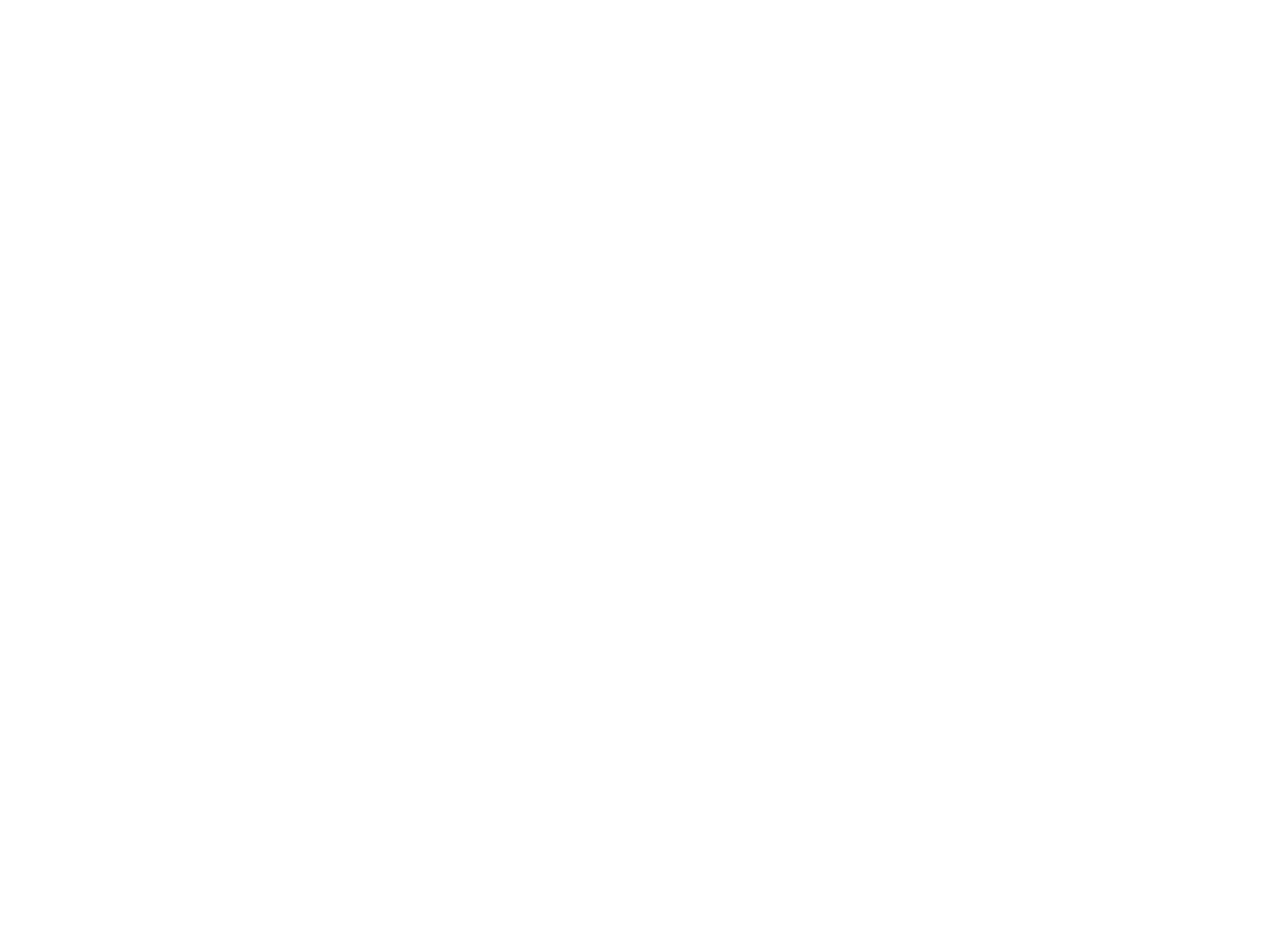
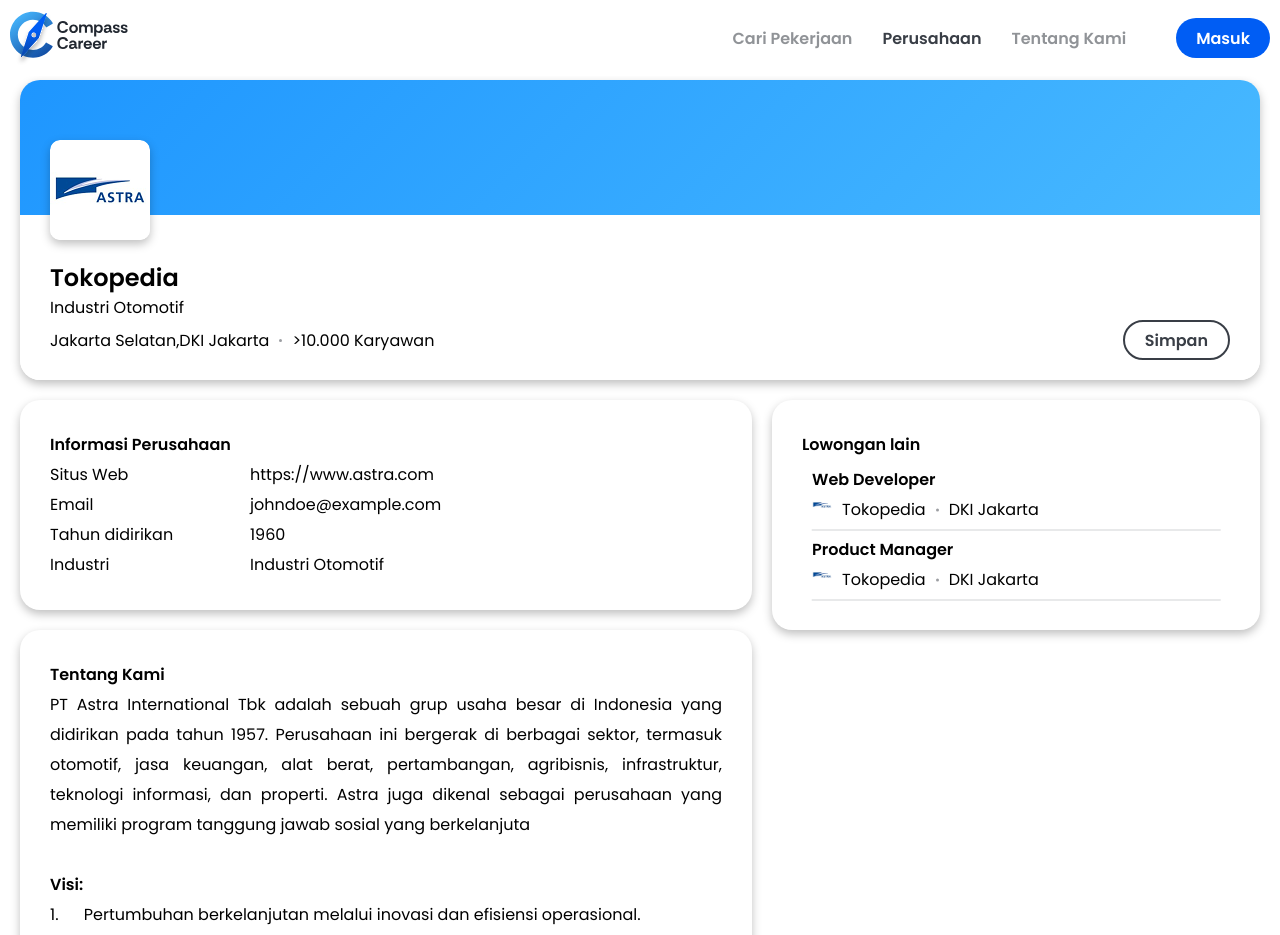
Before and after one commit to daffalde/CompassCareer, a React (Vite) app: page /perusahaan/1 in a window 1280 px wide. Before the commit this address had no page. Shown: the top 935 px of the page. Before the commit the page ends 800 px from the top, so only its background shows below. Built offline with nearby package versions, Linux system fonts and the light colour scheme.

Commit message:
pembuatan halaman perusahaandetail

```diff
--- a/src/App.jsx
+++ b/src/App.jsx
@@ -3,6 +3,7 @@
 import Home from "./pages/home.jsx";
 import Kerjadetail from "./pages/Kerjadetail.jsx";
 import Perusahaan from "./pages/Perusahaan.jsx";
+import Perusahaandetail from "./pages/Perusahaandetail.jsx";
 
 function App() {
   return (
@@ -13,6 +14,7 @@
           <Route path="/lowongan" Component={Kerja} />
           <Route path="/lowongan/:id" Component={Kerjadetail} />
           <Route path="/perusahaan" Component={Perusahaan} />
+          <Route path="/perusahaan/:id" Component={Perusahaandetail} />
         </Routes>
       </BrowserRouter>
     </>
--- a/src/data/Data.jsx
+++ b/src/data/Data.jsx
@@ -297,6 +297,7 @@
     situs: "https://www.astra.com",
     didirikan: "1960",
     bidang: "Industri Otomotif",
+    karyawan: ">10.000",
     lokasi: "Jakarta Selatan",
     provinsi: "DKI Jakarta",
     tentang:
@@ -309,6 +310,10 @@
         nama: "Web Developer",
         //ini ke data lowongan
       },
+      {
+        id: 2,
+        nama: "Product Manager",
+      },
     ],
   },
   {
@@ -319,6 +324,7 @@
     situs: "https://www.astra.com",
     didirikan: "1960",
     bidang: "Industri Otomotif",
+    karyawan: ">10.000",
     lokasi: "Jakarta Selatan",
     provinsi: "DKI Jakarta",
     tentang:
@@ -341,6 +347,7 @@
     situs: "https://www.astra.com",
     didirikan: "1960",
     bidang: "Industri Otomotif",
+    karyawan: ">10.000",
     lokasi: "Jakarta Selatan",
     provinsi: "Jawa Barat",
     tentang:
@@ -363,6 +370,7 @@
     situs: "https://www.astra.com",
     didirikan: "1960",
     bidang: "Industri Otomotif",
+    karyawan: ">10.000",
     lokasi: "Jakarta Selatan",
     provinsi: "DKI Jakarta",
     tentang:
@@ -385,6 +393,7 @@
     situs: "https://www.astra.com",
     didirikan: "1960",
     bidang: "Industri Otomotif",
+    karyawan: ">10.000",
     lokasi: "Jakarta Selatan",
     provinsi: "DKI Jakarta",
     tentang:
@@ -407,6 +416,7 @@
     situs: "https://www.astra.com",
     didirikan: "1960",
     bidang: "Industri Otomotif",
+    karyawan: ">10.000",
     lokasi: "Jakarta Selatan",
     provinsi: "DKI Jakarta",
     tentang:
@@ -429,6 +439,7 @@
     situs: "https://www.astra.com",
     didirikan: "1960",
     bidang: "Industri Otomotif",
+    karyawan: ">10.000",
     lokasi: "Jakarta Selatan",
     provinsi: "DKI Jakarta",
     tentang:
@@ -451,6 +462,7 @@
     situs: "https://www.astra.com",
     didirikan: "1960",
     bidang: "Industri Otomotif",
+    karyawan: ">10.000",
     lokasi: "Jakarta Selatan",
     provinsi: "DKI Jakarta",
     tentang:
@@ -473,6 +485,7 @@
     situs: "https://www.astra.com",
     didirikan: "1960",
     bidang: "Industri Otomotif",
+    karyawan: ">10.000",
     lokasi: "Jakarta Selatan",
     provinsi: "DKI Jakarta",
     tentang:
@@ -495,6 +508,7 @@
     situs: "https://www.astra.com",
     didirikan: "1960",
     bidang: "Industri Otomotif",
+    karyawan: ">10.000",
     lokasi: "Jakarta Selatan",
     provinsi: "DKI Jakarta",
     tentang:
--- a/src/pages/Kerjadetail.jsx
+++ b/src/pages/Kerjadetail.jsx
@@ -19,8 +19,6 @@
     }
     StayUp();
   }, []);
-
-  console.log(data[0]);
   return (
     <>
       <div className="container">
--- a/src/pages/Perusahaan.jsx
+++ b/src/pages/Perusahaan.jsx
@@ -5,8 +5,10 @@
 import { lowongan, perusahaan } from "../data/Data";
 import Footer from "../components/Footer";
 import usePagination from "../components/Pagination";
+import { useNavigate } from "react-router-dom";
 
 export default function Perusahaan() {
+  const nav = useNavigate();
   const inputCari = useRef("");
   const [inputLokasi, setInputLokasi] = useState("");
   const [lokasi, setLokasi] = useState("");
@@ -74,7 +76,11 @@
                 e.provinsi.toLowerCase().includes(lokasi.toLowerCase())
             )
             .map((e) => (
-              <div className="p-b-list" key={e.id}>
+              <div
+                className="p-b-list"
+                onClick={() => nav(`/perusahaan/${e.id}`)}
+                key={e.id}
+              >
                 <button className="p-b-l-save">
                   <img src="/save1.svg" alt="save icon" />
                 </button>
--- /dev/null
+++ b/src/pages/Perusahaandetail.jsx
@@ -0,0 +1,126 @@
+import { useNavigate } from "react-router-dom";
+import Header from "../components/Header";
+import { useEffect } from "react";
+import { perusahaan } from "../data/Data";
+import "../styles/template.css";
+import "../styles/perusahaandetail.css";
+import Footer from "../components/Footer";
+
+export default function Perusahaandetail() {
+  const url = window.location.pathname;
+  const urlId = url.split("/").pop();
+  const nav = useNavigate();
+  const data = perusahaan.filter((e) => e.id === Number(urlId));
+
+  useEffect(() => {
+    function StayUp() {
+      window.scrollTo({ top: 0 });
+    }
+    StayUp();
+  }, []);
+
+  console.log(data[0]);
+
+  return (
+    <>
+      <div className="container">
+        <Header />
+        {data.map((e) => (
+          <div className="template" key={e.id}>
+            <div className="template-head">
+              <div className="t-h-top">
+                <img src={e.profil} alt="logo perusahaan" />
+              </div>
+              <div className="t-h-bottom">
+                <div className="t-h-b-title">
+                  <h4>{e.nama}</h4>
+                  <p>{e.bidang}</p>
+                </div>
+                <div className="t-h-b-desc">
+                  <span>
+                    <p>
+                      {e.lokasi},{e.provinsi}
+                    </p>
+                    <img src="/dot1.svg" alt="dot gap" />
+                    <p>{e.karyawan} Karyawan</p>
+                  </span>
+                  <span>
+                    <button className="button-second">Simpan</button>
+                  </span>
+                </div>
+              </div>
+            </div>
+            <div className="template-foot">
+              <div className="t-f-left">
+                <div className="t-f-l-body">
+                  <div className="info-perusahaan">
+                    <h6>Informasi Perusahaan</h6>
+                    <span>
+                      <p>Situs Web</p>
+                      <p>{e.situs}</p>
+                    </span>
+                    <span>
+                      <p>Email</p>
+                      <p>{e.email}</p>
+                    </span>
+                    <span>
+                      <p>Tahun didirikan</p>
+                      <p>{e.didirikan}</p>
+                    </span>
+                    <span>
+                      <p>Industri</p>
+                      <p>{e.bidang}</p>
+                    </span>
+                  </div>
+                </div>
+                <div className="t-f-l-body">
+                  <div className="paragraph">
+                    <h6>Tentang Kami</h6>
+                    <p>{e.tentang}</p>
+                  </div>
+                  <div className="numbering">
+                    <h6>Visi:</h6>
+                    {e.visi.split("\n").map((e, i) => (
+                      <div key={i} className="numbering-item">
+                        <p>{i + 1}.</p>
+                        <p>{e}</p>
+                      </div>
+                    ))}
+                  </div>
+                  <div className="numbering">
+                    <h6>Misi:</h6>
+                    {e.misi.split("\n").map((e, i) => (
+                      <div key={i} className="numbering-item">
+                        <p>{i + 1}.</p>
+                        <p>{e}</p>
+                      </div>
+                    ))}
+                  </div>
+                </div>
+              </div>
+              <div className="t-f-right">
+                <div className="t-f-l-body">
+                  <div className="lowongan-lain-wrap">
+                    <h6>Lowongan lain </h6>
+                    {e.lowongan.slice(0, 7).map((list) => (
+                      <div className="lowongan-lain" key={list.id}>
+                        <h6>{list.nama}</h6>
+                        <span>
+                          <img src={e.profil} alt="profil perusahaan" />
+                          <p>{e.nama}</p>
+                          <img src="/dot1.svg" alt="dot" />
+                          <p>{e.provinsi}</p>
+                        </span>
+                      </div>
+                    ))}
+                  </div>
+                </div>
+              </div>
+            </div>
+          </div>
+        ))}
+      </div>
+      <Footer />
+    </>
+  );
+}
--- a/src/styles/lowongandetail.css
+++ b/src/styles/lowongandetail.css
@@ -44,49 +44,3 @@
   justify-content: start;
   align-items: center;
 }
-
-.lowongan-lain-wrap {
-  width: 100%;
-  display: flex;
-  flex-direction: column;
-  justify-content: start;
-  align-items: start;
-}
-.lowongan-lain {
-  width: 100%;
-  border-radius: 10px;
-  padding: 5px 10px;
-  cursor: pointer;
-  transition: 0.2s;
-  position: relative;
-}
-.lowongan-lain::after {
-  content: "";
-  border: 1px solid var(--black-10);
-  width: 95%;
-  display: block;
-  position: absolute;
-  bottom: -1px;
-  left: 50%;
-  right: 50%;
-  transform: translate(-50%);
-}
-.lowongan-lain:hover {
-  background-color: var(--white-dark);
-  transition: 0.2s;
-}
-.lowongan-lain img:first-child {
-  width: 20px;
-  height: 20px;
-  border-radius: 2px;
-}
-.lowongan-lain span {
-  display: flex;
-  gap: 10px;
-}
-
-@media screen and (width < 500px) {
-  .lowongan-lain p {
-    font-size: 13px;
-  }
-}
--- /dev/null
+++ b/src/styles/perusahaandetail.css
@@ -0,0 +1,10 @@
+.info-perusahaan {
+  width: 100%;
+}
+.info-perusahaan span {
+  display: flex;
+}
+.info-perusahaan span p:first-child {
+  display: block;
+  width: 200px;
+}
--- a/src/styles/template.css
+++ b/src/styles/template.css
@@ -146,6 +146,56 @@
   cursor: default;
 }
 
+.paragraph {
+  width: 100%;
+  text-align: justify;
+}
+.lowongan-lain-wrap {
+  width: 100%;
+  display: flex;
+  flex-direction: column;
+  justify-content: start;
+  align-items: start;
+}
+.lowongan-lain {
+  width: 100%;
+  border-radius: 10px;
+  padding: 5px 10px;
+  cursor: pointer;
+  transition: 0.2s;
+  position: relative;
+}
+.lowongan-lain::after {
+  content: "";
+  border: 1px solid var(--black-10);
+  width: 95%;
+  display: block;
+  position: absolute;
+  bottom: -1px;
+  left: 50%;
+  right: 50%;
+  transform: translate(-50%);
+}
+.lowongan-lain:hover {
+  background-color: var(--white-dark);
+  transition: 0.2s;
+}
+.lowongan-lain img:first-child {
+  width: 20px;
+  height: 20px;
+  border-radius: 2px;
+}
+.lowongan-lain span {
+  display: flex;
+  gap: 10px;
+}
+
+@media screen and (width < 500px) {
+  .lowongan-lain p {
+    font-size: 13px;
+  }
+}
+
 @media screen and (width <= 900px) {
   .template-foot {
     flex-direction: column;
```
